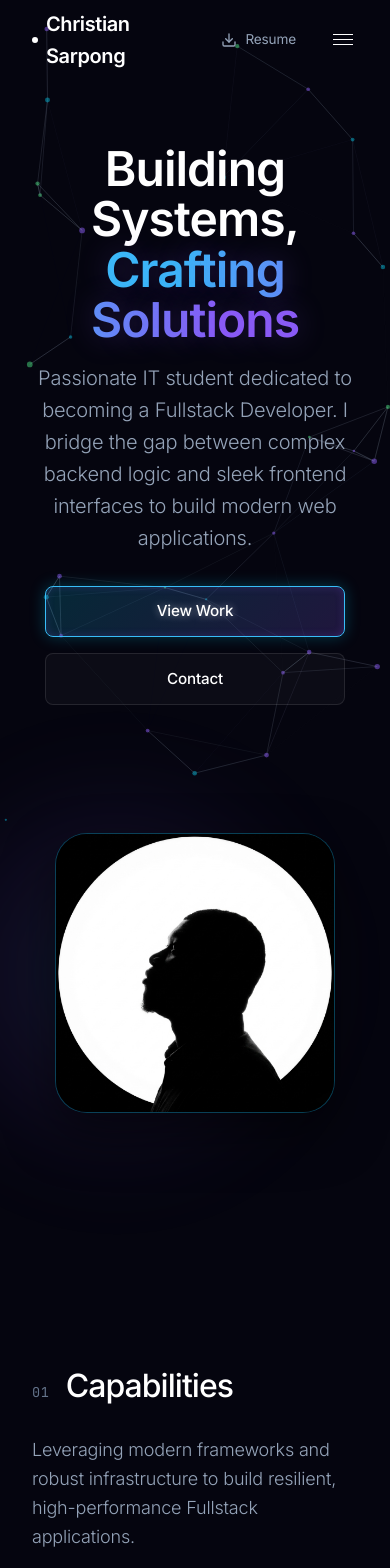
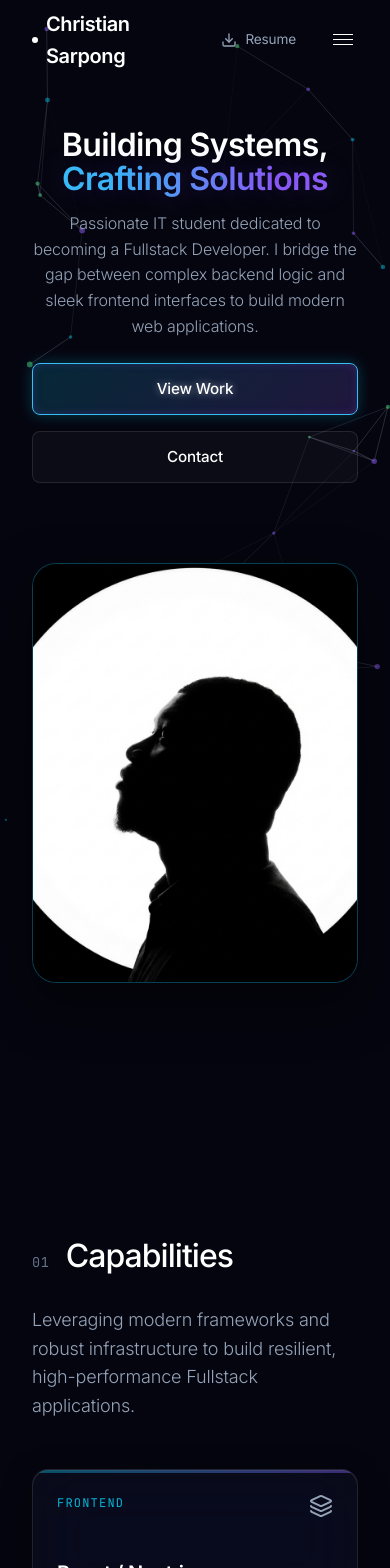
Before and after one commit to chrisarpong/Personal_portfolio, a React (Vite) app: page / in a window 390 px wide. Shown: the top 1568 px of the page. Built offline with nearby package versions, Linux system fonts and the light colour scheme.

Commit message:
style: Comprehensive mobile responsiveness overhaul and UI smoothness enhancements

```diff
--- a/src/components/Contact.css
+++ b/src/components/Contact.css
@@ -173,11 +173,23 @@
 
     .form-row {
         grid-template-columns: 1fr;
+        gap: 0;
+        border-bottom: none;
     }
 
-    .form-group.border-r {
-        border-right: none;
-        border-bottom: 1px solid var(--border-light);
+    .form-group {
+        border-right: none !important;
+        border-bottom: 1px solid rgba(255, 255, 255, 0.05);
+        padding: 1.5rem;
+    }
+
+    .submit-group {
+        padding: 1.5rem;
+        justify-content: stretch;
+    }
+
+    .submit-group .btn-primary {
+        width: 100%;
     }
 }
 
--- a/src/components/Experience.css
+++ b/src/components/Experience.css
@@ -95,7 +95,7 @@
 @media (max-width: 900px) {
     .exp-item {
         grid-template-columns: 1fr;
-        padding: 2rem 0;
+        padding: 1.5rem;
     }
 
     .exp-meta {
--- a/src/components/Hero.css
+++ b/src/components/Hero.css
@@ -148,7 +148,8 @@
     .hero-container {
         flex-direction: column;
         text-align: center;
-        padding-top: 4rem;
+        padding-top: 2rem;
+        gap: 2rem;
     }
 
     .hero-content {
@@ -163,14 +164,41 @@
 }
 
 @media (max-width: 768px) {
+    .hero {
+        padding-top: calc(var(--nav-height) + 1rem);
+    }
+
+    .hero-title {
+        font-size: clamp(2rem, 8vw, 2.5rem);
+    }
+
+    .hero-desc {
+        font-size: 1rem;
+        margin-bottom: 1.5rem;
+    }
+
     .hero-actions {
         flex-direction: column;
         width: 100%;
-        max-width: 300px;
+        max-width: 100%;
+        gap: 1rem;
+    }
+
+    .hero-actions>* {
+        width: 100%;
     }
 
     .hero-image-box {
-        width: 280px;
-        height: 280px;
+        width: 100%;
+        max-width: 340px;
+        height: 420px;
+        border-radius: 24px;
+    }
+
+    .graphic-glow {
+        width: 250px;
+        height: 250px;
+        right: 50%;
+        transform: translate(50%, -50%);
     }
 }
--- a/src/components/SelectedWorks.css
+++ b/src/components/SelectedWorks.css
@@ -127,23 +127,28 @@
 @media (max-width: 900px) {
     .work-item {
         grid-template-columns: 1fr;
-        padding: 2rem 0;
+        padding: 1.5rem;
     }
 
     .work-meta {
-        padding: 0 0 2rem 0;
+        padding: 0 0 1.5rem 0;
         border-right: none;
         border-bottom: 1px solid var(--border-light);
-        gap: 2rem;
+        gap: 1rem;
     }
 
     .work-tech {
         flex-direction: row;
         flex-wrap: wrap;
-        gap: 1rem;
+        gap: 0.75rem;
     }
 
     .work-details {
-        padding: 2rem 0 0 0;
+        padding: 1.5rem 0 0 0;
+        border-left: none;
+    }
+
+    .work-title {
+        font-size: 1.5rem;
     }
 }
--- a/src/components/TechStack.css
+++ b/src/components/TechStack.css
@@ -125,11 +125,18 @@
 
     .skills-grid {
         grid-template-columns: repeat(2, 1fr);
+        gap: 1rem;
+    }
+
+    .skill-cell {
+        padding: 1.5rem;
+        min-height: 140px;
     }
 }
 
 @media (max-width: 500px) {
     .skills-grid {
         grid-template-columns: 1fr;
+        gap: 1rem;
     }
 }
--- a/src/index.css
+++ b/src/index.css
@@ -198,6 +198,11 @@ button {
   transform: translateY(-2px);
 }
 
+.btn-primary:active {
+  transform: translateY(1px) scale(0.98);
+  box-shadow: 0 0 10px rgba(6, 182, 212, 0.4), inset 0 0 5px rgba(139, 92, 246, 0.2);
+}
+
 .btn-secondary {
   display: inline-flex;
   align-items: center;
@@ -216,6 +221,11 @@ button {
 .btn-secondary:hover {
   border-color: var(--border-hover);
   background: rgba(255, 255, 255, 0.08);
+}
+
+.btn-secondary:active {
+  transform: translateY(1px) scale(0.98);
+  background: rgba(255, 255, 255, 0.12);
 }
 
 /* Sophisticated Reveal Animations */
```
